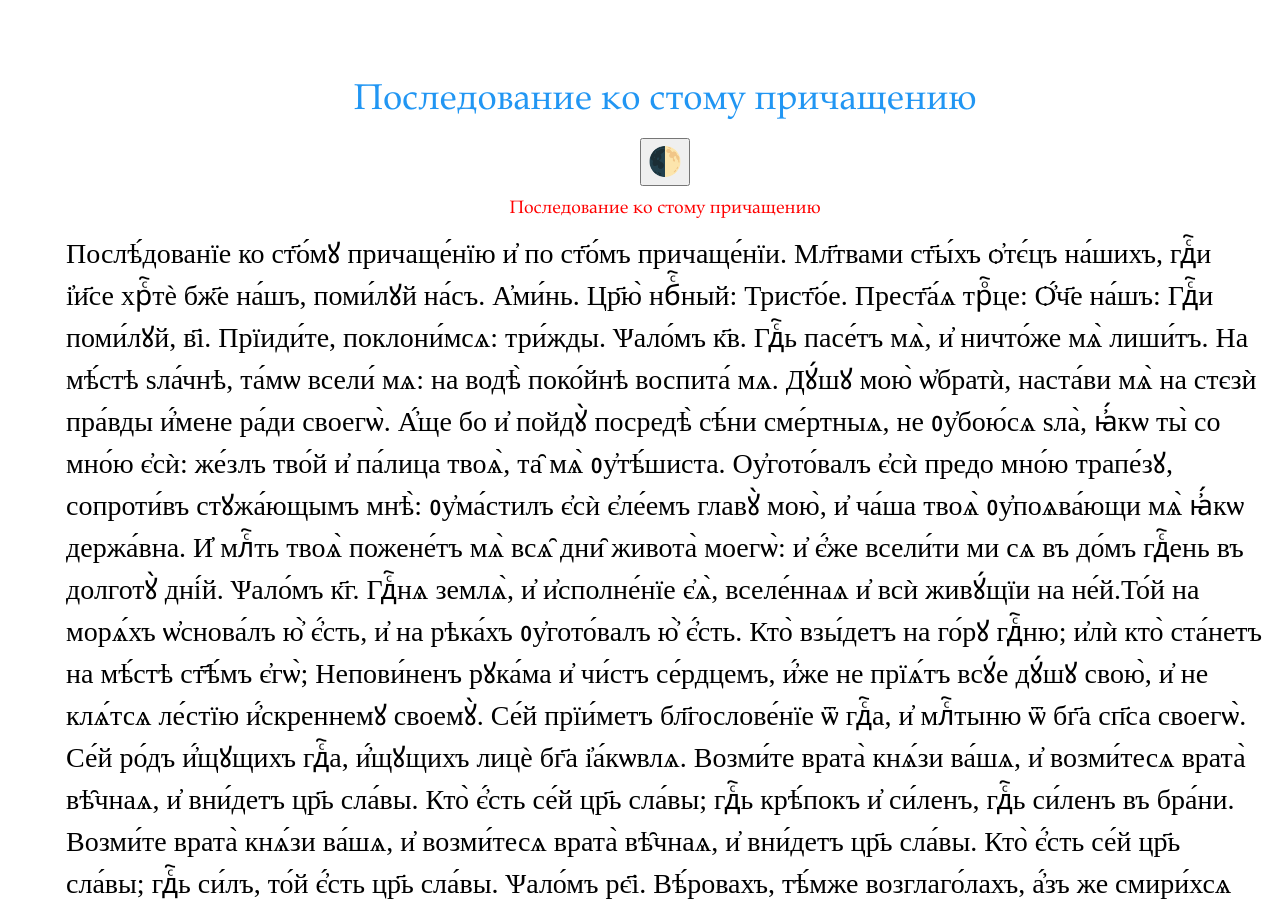
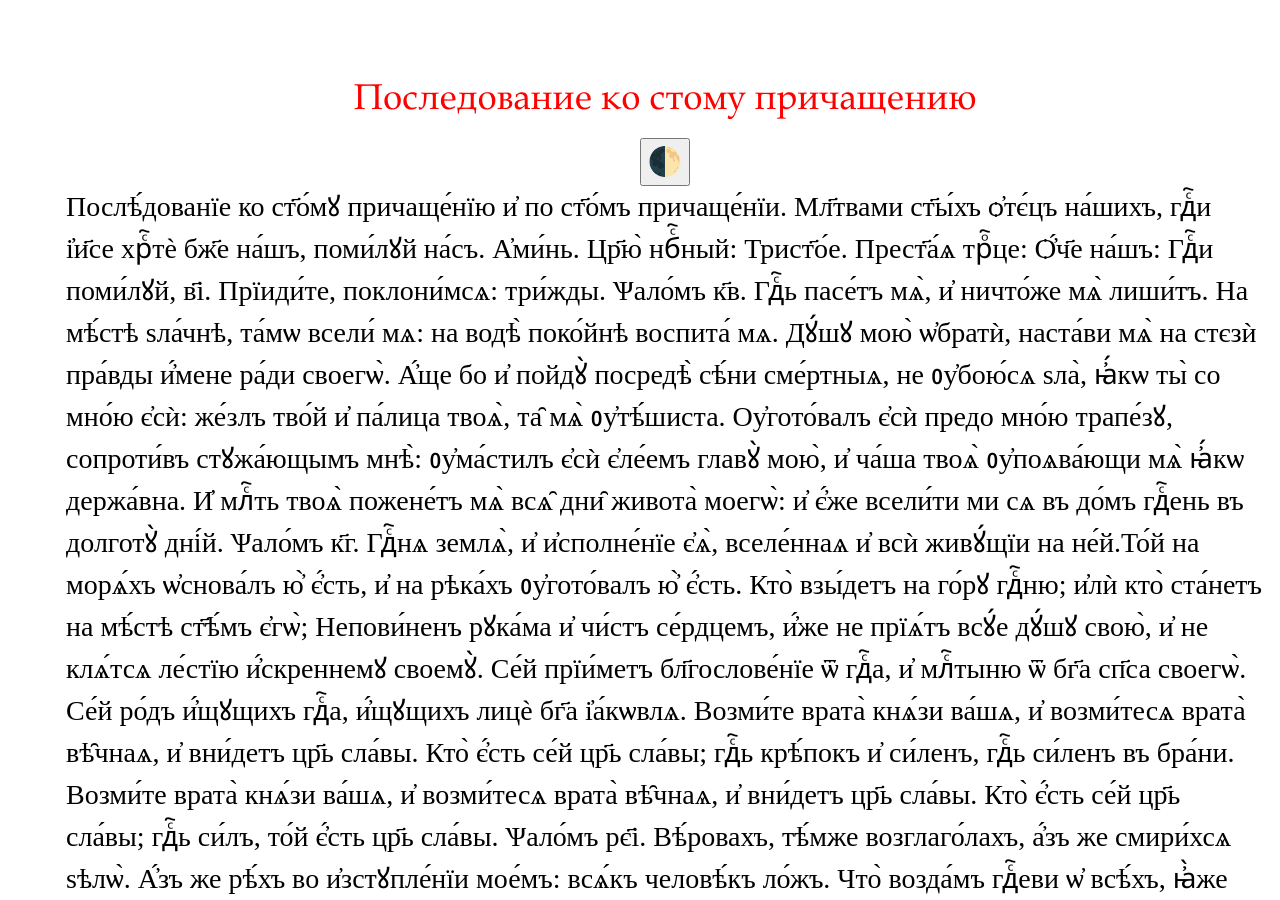
Before and after one commit to markjville/markjville.github.io, a Jekyll site: the page docs/последование-ко-причастию.html, which Jekyll copies as it is, in a window 1280 px wide and 900 px high. Built offline with Jekyll 4.4.1, drawn with Linux system fonts in a browser that asks for light colours; some web fonts are replaced; comment, search, counter and statistics services are not loaded.

Commit message:
Update последование-ко-причастию.html

```diff
--- a/docs/последование-ко-причастию.html
+++ b/docs/последование-ко-причастию.html
@@ -27,13 +27,12 @@ p::first-letter {
 
   <div class="w3-row w3-padding-64">
     <div class="w3-container">
-      <h1 class="w3-text-blue" style="text-align: center;">Последование ко стому причащению</h1>
+      <h1 style="color:red; text-align: center;">Последование ко стому причащению</h1>
     <div style="text-align: center;">
    <button onclick="myFunction()">🌓</button>
 </div>
 
       <div class="post-content">
-                  <h5 style="color:red; text-align: center;">Последование ко стому причащению</h5>
 
 Послѣ́дованїе ко ст҃о́мꙋ причаще́нїю и҆ по ст҃о́мъ причаще́нїи.
 Мл҃твами ст҃ы́хъ ѻ҆тє́цъ на́шихъ, гдⷭ҇и і҆и҃се хрⷭ҇тѐ бж҃е на́шъ,
```
